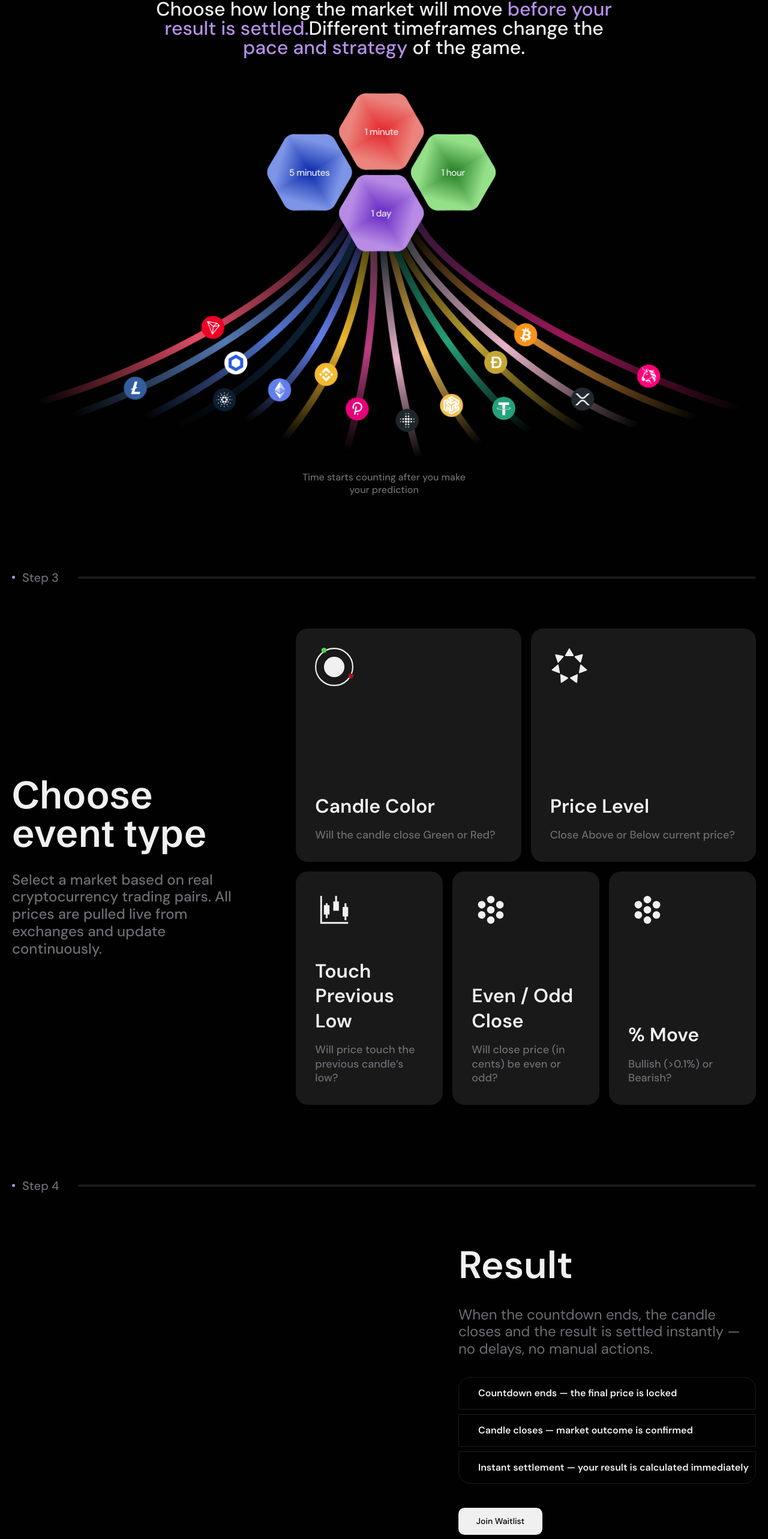
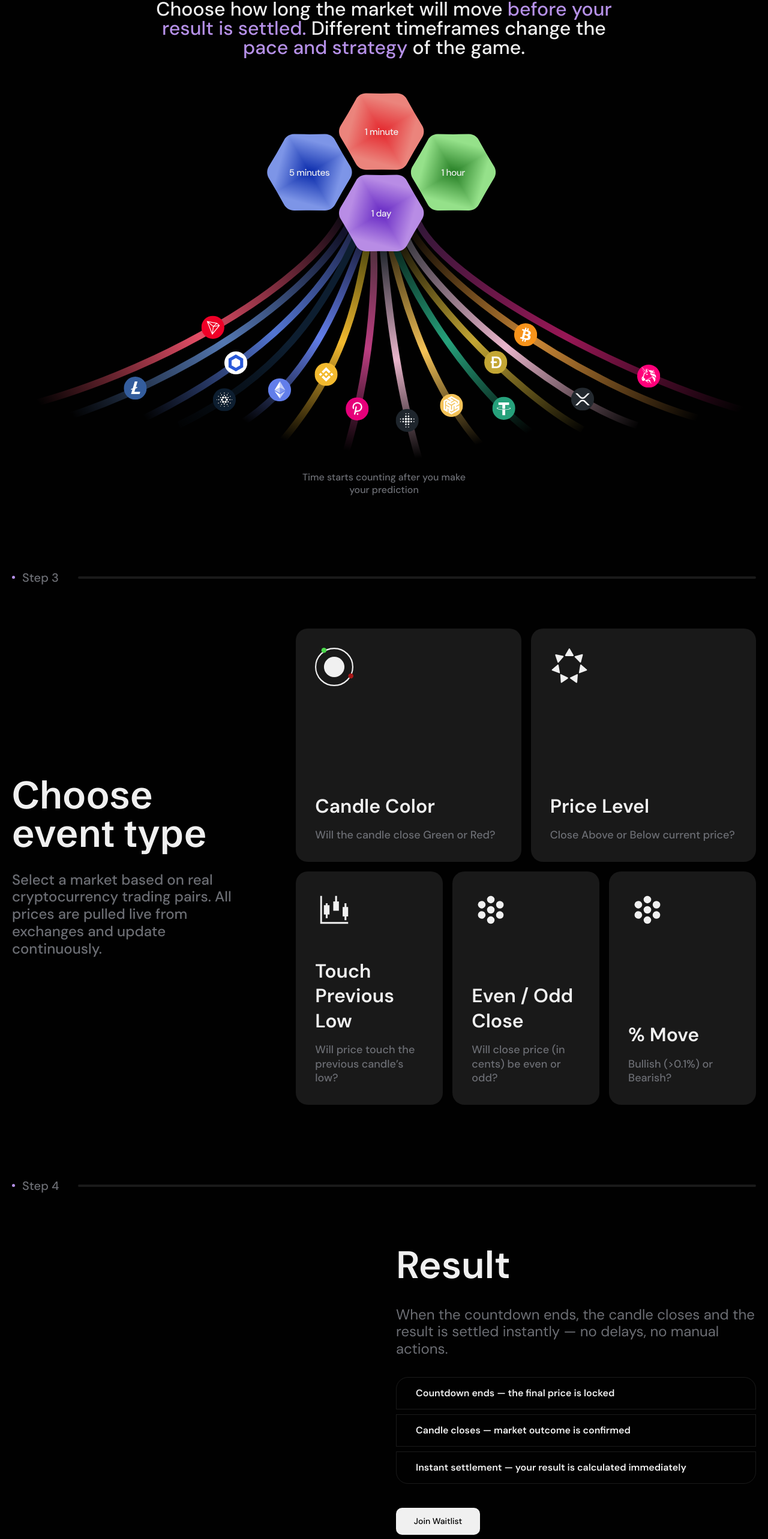
Before and after one commit to olibri/bettingLendos, a Next.js app: page / in a window 1280 px wide. Shown: the part 2571-5137 px from the top of the page at 60% size. Built offline with nearby package versions, Linux system fonts and the light colour scheme; no server answers; grey boxes are pictures that could not be loaded.

Commit message:
fix styles and images

```diff
--- a/app/components/sections/PickTimeframe.tsx
+++ b/app/components/sections/PickTimeframe.tsx
@@ -14,14 +14,13 @@ const PickTimeframe = () => {
       <div className='text-[#F0F0F0] text-[18px] lg:text-[32px] text-center font-medium tracking-[-3%] w-full mb-[60px] leading-[100%]'>
         Choose how long the market will move <CustomColorText>
           before your <br /> result is settled.
-        </CustomColorText>
-        Different timeframes change the <br />
+        </CustomColorText> Different timeframes change the <br />
         <CustomColorText> pace and strategy</CustomColorText> of the game.
       </div>
 
       <div className='hidden lg:block'>
         <Image
-          src="/Group2147258269.png"
+          src="/Group 1-3.svg"
           alt="Pick Timeframe Illustration"
           width={1400}
           height={1400}
@@ -30,7 +29,7 @@ const PickTimeframe = () => {
       </div>
       <div className='lg:hidden w-screen relative left-1/2 right-1/2 -ml-[50vw] -mr-[50vw]'>
         <Image
-          src="/Group 2147258274.png"
+          src="/Group 2147258269.svg"
           alt="Pick Timeframe Illustration"
           width={1400}
           height={1400}
--- a/app/components/sections/ResultSection.tsx
+++ b/app/components/sections/ResultSection.tsx
@@ -12,8 +12,8 @@ const ResultSection = () => {
     <div className='mb-[120px]'>
       <Step n={4} />
 
-      <div className='flex flex-col-reverse lg:flex-row items-center'>
-        <div className='flex-3'>
+      <div className='flex flex-col-reverse lg:gap-10 lg:flex-row items-center'>
+        <div className='flex-2'>
           <video
             src="/Video Project 3.mp4"
             autoPlay
--- a/app/components/ui/WhitelistModal.tsx
+++ b/app/components/ui/WhitelistModal.tsx
@@ -64,7 +64,7 @@ const WhitelistModal = ({ isOpen, onClose }: WhitelistModalProps) => {
       />
 
       {/* Modal */}
-      <div className="fixed left-1/2 top-1/2 -translate-x-1/2 -translate-y-1/2 z-50 w-full max-w-md p-6">
+      <div className="fixed left-1/2 top-1/2 -translate-x-1/2 -translate-y-1/2 z-50 w-full max-w-md">
         <div className="bg-[#101010] border border-[#232323] rounded-2xl p-8 shadow-[0_20px_60px_rgba(0,0,0,0.45)]">
           {success ? (
             <div className="text-center">
@@ -131,7 +131,7 @@ const WhitelistModal = ({ isOpen, onClose }: WhitelistModalProps) => {
 
               <button
                 onClick={handleClose}
-                className="absolute top-4 right-4 text-[#6C6E74] hover:text-[#F0F0F0] transition-colors"
+                className="absolute top-[10px] right-[10px] text-[#6C6E74] hover:text-[#F0F0F0] transition-colors cursor-pointer"
               >
                 <svg className="w-6 h-6" fill="none" stroke="currentColor" viewBox="0 0 24 24">
                   <path strokeLinecap="round" strokeLinejoin="round" strokeWidth={2} d="M6 18L18 6M6 6l12 12" />
```
Also changed, not shown: public/Group 1-3.svg (added), public/Group 2147258269.svg (added).
